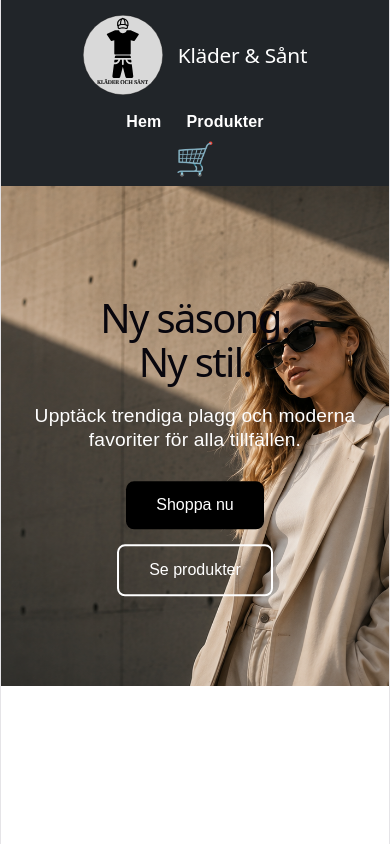
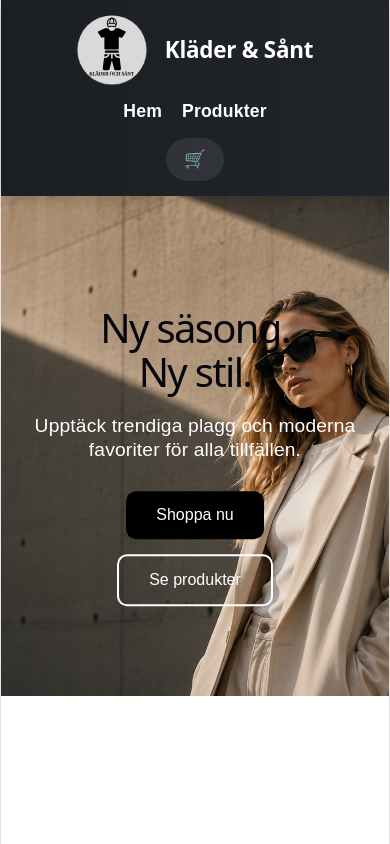
Before and after one commit to Lheoj06/Klader-Webbshop, a React (Vite) app in the folder client/: page / in a window 390 px wide. Built offline with nearby package versions, Linux system fonts and the light colour scheme.

Commit message:
Lite uppstädning av app.css och små ui förändringar

```diff
--- a/client/src/App.css
+++ b/client/src/App.css
@@ -1,43 +1,84 @@
-
-
 body {
   margin: 0;
   font-family: Arial, sans-serif;
   background-color: #ffffff;
 }
 
-
-
 .navbar {
-  background-color: #212529;
-
+  background: linear-gradient(90deg, #1b1f24, #212529);
   display: flex;
   justify-content: space-between;
   align-items: center;
+  padding: 15px 40px;
+  box-shadow: 0 4px 15px rgba(0, 0, 0, 0.15);
+  position: sticky;
+  top: 0;
+  z-index: 1000;
+}
 
-  padding: 15px 30px;
+.logo-container {
+  display: flex;
+  align-items: center;
+  gap: 18px;
+}
+
+.logo {
+  width: 70px;
+  height: 70px;
+  object-fit: contain;
+}
+
+.logo-container h2 {
+  color: white;
+  margin: 0;
+  font-size: 1.8rem;
+  font-weight: 700;
 }
 
 .nav-links {
   display: flex;
-  gap: 25px;
+  gap: 35px;
 }
 
 .navbar a {
   color: white;
   text-decoration: none;
   font-weight: bold;
+  font-size: 1.1rem;
+  position: relative;
+  transition: color 0.2s ease;
 }
 
-.navbar a:hover {
-  opacity: 0.8;
+.navbar a::after {
+  content: "";
+  position: absolute;
+  left: 0;
+  bottom: -6px;
+  width: 0;
+  height: 2px;
+  background: white;
+  transition: width 0.3s ease;
+}
+
+.navbar a:hover::after {
+  width: 100%;
 }
 
 .cart-icon {
+  display: flex;
+  align-items: center;
+  gap: 8px;
   font-size: 2rem;
+  background: rgba(255, 255, 255, 0.08);
+  padding: 10px 18px;
+  border-radius: 999px;
+  transition: all 0.25s ease;
 }
 
-
+.cart-icon:hover {
+  background: rgba(255, 255, 255, 0.15);
+  transform: translateY(-2px);
+}
 
 .hero-section {
   position: relative;
@@ -52,14 +93,10 @@ body {
 
 .hero-content {
   position: absolute;
-
   top: 50%;
   left: 8%;
-
   transform: translateY(-50%);
-
   color: white;
-
   max-width: 500px;
 }
 
@@ -82,35 +119,32 @@ body {
 .hero-btn-primary {
   background: black;
   color: white;
+  border: none;
+  padding: 15px 30px;
+  border-radius: 10px;
+  cursor: pointer;
+  font-size: 1rem;
+  transition: all 0.2s ease;
+}
 
-  border: none;
-
-  padding: 15px 30px;
-
-  border-radius: 8px;
-
-  cursor: pointer;
-
-  font-size: 1rem;
+.hero-btn-primary:hover {
+  transform: translateY(-2px);
 }
 
 .hero-btn-secondary {
   background: transparent;
-
   color: white;
-
   border: 2px solid white;
-
   padding: 15px 30px;
-
-  border-radius: 8px;
-
+  border-radius: 10px;
   cursor: pointer;
-
   font-size: 1rem;
+  transition: all 0.2s ease;
 }
 
-
+.hero-btn-secondary:hover {
+  background: rgba(255, 255, 255, 0.1);
+}
 
 .featured-section {
   padding: 60px 20px;
@@ -130,24 +164,18 @@ body {
 
 .featured-card {
   width: 250px;
-
   background: white;
-
-  border-radius: 10px;
-
+  border-radius: 12px;
   overflow: hidden;
-
   text-decoration: none;
-
   color: black;
-
-  box-shadow: 0 2px 8px rgba(0,0,0,0.1);
-
-  transition: transform 0.2s;
+  box-shadow: 0 3px 12px rgba(0, 0, 0, 0.08);
+  transition: all 0.25s ease;
 }
 
 .featured-card:hover {
-  transform: translateY(-5px);
+  transform: translateY(-6px);
+  box-shadow: 0 10px 25px rgba(0, 0, 0, 0.15);
 }
 
 .featured-card img {
@@ -164,82 +192,35 @@ body {
   margin-bottom: 15px;
 }
 
-
-.product-card button {
-  width: 100%;
-
-  margin-top: 10px;
-
-  background-color: #212529;
-
-  color: white;
-
-  border: none;
-
-  padding: 12px;
-
-  border-radius: 8px;
-
-  font-weight: bold;
-
-  cursor: pointer;
-
-  transition: all 0.2s ease;
-
-
-}
-
-.product-card button:hover {
-  background-color: #000;
-  transform: translateY(-2px);
-}
-
-.product-card button:active {
-  transform: scale(0.95);
-}
-
 .products-container {
   display: flex;
   flex-wrap: wrap;
   justify-content: center;
-
   gap: 20px;
-
   padding: 20px;
 }
 
 .product-card {
   width: 250px;
-
   background: white;
-
-  border-radius: 10px;
-
+  border-radius: 12px;
   padding: 15px;
-
   text-align: center;
-
-  box-shadow: 0 2px 8px rgba(0,0,0,0.1);
-
-  transition: transform 0.2s ease, box-shadow 0.2s ease;
+  box-shadow: 0 3px 12px rgba(0, 0, 0, 0.08);
+  transition: all 0.25s ease;
 }
 
 .product-card:hover {
-  transform: translateY(-5px);
-
-  box-shadow: 0 8px 20px rgba(0,0,0,0.15);
+  transform: translateY(-6px);
+  box-shadow: 0 10px 25px rgba(0, 0, 0, 0.15);
 }
 
 .product-image {
   width: 100%;
   height: 250px;
-
   object-fit: cover;
-
   border-radius: 8px;
-
   margin-bottom: 10px;
-
   transition: transform 0.3s ease;
 }
 
@@ -253,79 +234,99 @@ body {
   color: #212529;
 }
 
+.product-card button {
+  width: 100%;
+  margin-top: 10px;
+  background: linear-gradient(135deg, #212529, #111315);
+  color: white;
+  border: none;
+  padding: 12px;
+  border-radius: 10px;
+  font-weight: bold;
+  cursor: pointer;
+  transition: all 0.25s ease;
+}
+
+.product-card button:hover {
+  transform: translateY(-2px);
+  box-shadow: 0 6px 15px rgba(0, 0, 0, 0.2);
+}
+
+.product-card button:active {
+  transform: scale(0.96);
+}
 
 button {
   background-color: #212529;
   color: white;
-
   border: none;
-
   padding: 10px 15px;
-
-  border-radius: 6px;
-
+  border-radius: 8px;
   cursor: pointer;
 }
 
 button:hover {
-  opacity: 0.9;
+  opacity: 0.95;
 }
-
 
 .cart-item {
   display: flex;
   align-items: center;
-
   gap: 20px;
-
   background: white;
-
   padding: 15px;
-
   margin-bottom: 20px;
-
-  border-radius: 10px;
-
-  box-shadow: 0 2px 8px rgba(0,0,0,0.1);
+  border-radius: 12px;
+  box-shadow: 0 3px 12px rgba(0, 0, 0, 0.08);
 }
 
 .cart-image {
   width: 150px;
   height: 150px;
-
   object-fit: cover;
-
   border-radius: 8px;
 }
 
-
-
-.logo-container {
+.filter-buttons {
   display: flex;
-  align-items: center;
-  gap: 15px;
+  justify-content: center;
+  gap: 10px;
+  flex-wrap: wrap;
+  margin: 30px 0;
 }
 
-.logo {
- width: 80px;
-  height: 80px;
-
-  object-fit: contain;
+.filter-buttons button {
+  background-color: white;
+  color: #212529;
+  border: 2px solid #212529;
+  padding: 10px 20px;
+  border-radius: 30px;
+  font-weight: bold;
+  cursor: pointer;
+  transition: all 0.25s ease;
 }
 
-.logo-container h2 {
+.filter-buttons button:hover {
+  background-color: #212529;
   color: white;
-  margin: 0;
-  font-size: 1.3rem;
+  transform: translateY(-2px);
 }
 
+.filter-buttons button:active {
+  transform: scale(0.95);
+}
 
+.active-filter {
+  background-color: #212529 !important;
+  color: white !important;
+  border: 2px solid #212529 !important;
+}
 
 @media (max-width: 768px) {
-
   .navbar {
     flex-direction: column;
     gap: 15px;
+    padding: 15px;
   }
 
   .hero-image {
@@ -354,46 +355,11 @@ button:hover {
     text-align: center;
   }
 
+  .nav-links {
+    gap: 20px;
+  }
 
-
+  .logo-container h2 {
+    font-size: 1.4rem;
+  }
 }
-
-.filter-buttons {
-  display: flex;
-  justify-content: center;
-  gap: 10px;
-  flex-wrap: wrap;
-  margin: 30px 0;
-}
-
-.filter-buttons button {
-  background-color: white;
-  color: #212529;
-
-  border: 2px solid #212529;
-
-  padding: 10px 20px;
-
-  border-radius: 30px;
-
-  font-weight: bold;
-
-  cursor: pointer;
-
-  transition: all 0.3s ease;
-}
-
-.filter-buttons button:hover {
-  background-color: #212529;
-  color: white;
-}
-
-.filter-buttons button:active {
-  transform: scale(0.95);
-}
-
-.active-filter {
-  background-color: #212529 !important;
-  color: rgb(255, 255, 255) !important;
-  border: 2px solid #212529 !important;
-}
```
Also changed, not shown: 1 other file (tests, documents, lock files or other folders).
